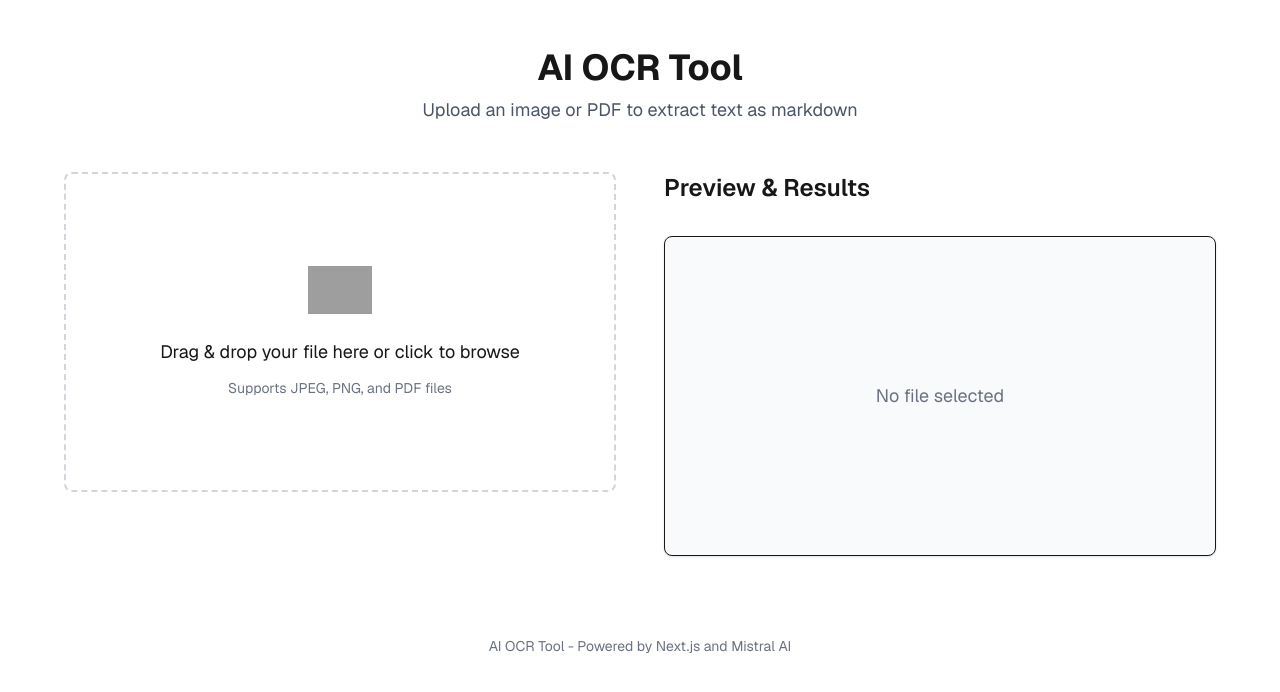
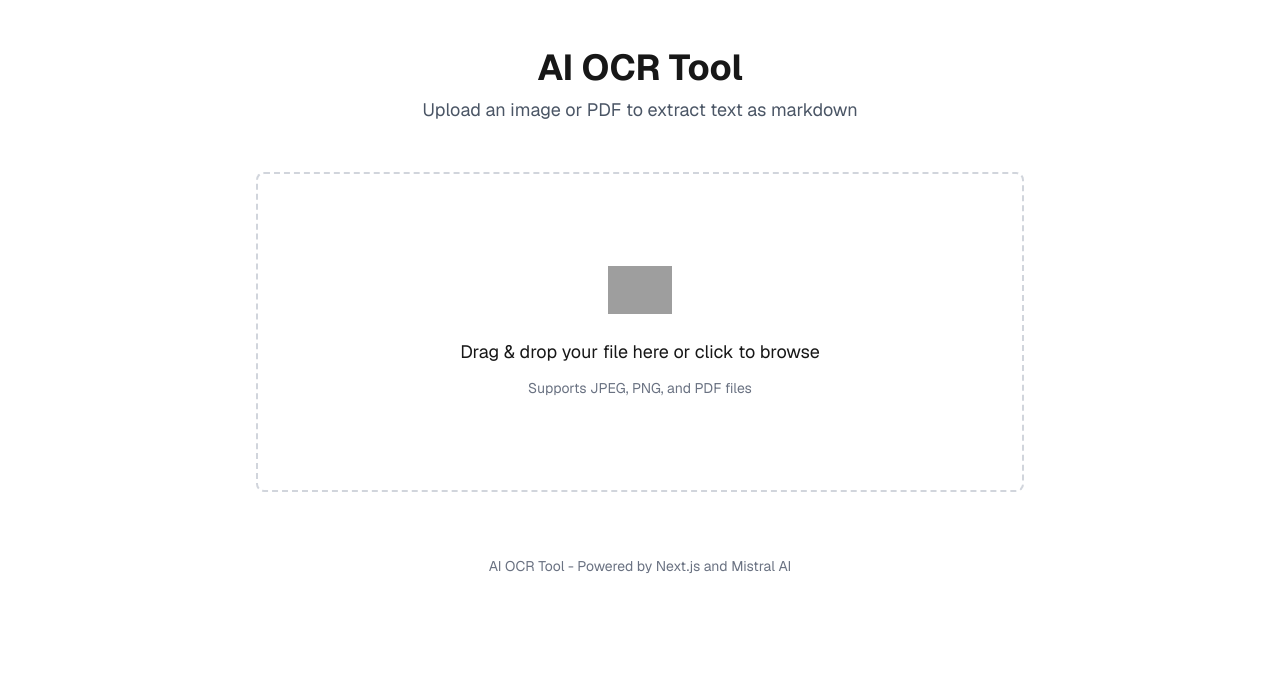
Before and after one commit to laracuentepedro/ai-ocr, a Next.js app: page / in a window 1280 px wide. Shown: the top 692 px of the page. Built offline with nearby package versions, Linux system fonts and the light colour scheme; grey boxes are pictures that could not be loaded.

Commit message:
add toggle for markdown view and implement basic markdown to HTML conversion

```diff
--- a/src/app/page.tsx
+++ b/src/app/page.tsx
@@ -9,6 +9,7 @@ export default function Home() {
   const [isUploading, setIsUploading] = useState(false);
   const [markdownResult, setMarkdownResult] = useState<string | null>(null);
   const [apiError, setApiError] = useState<string | null>(null);
+  const [showRendered, setShowRendered] = useState(true);
 
   const {
     file,
@@ -47,6 +48,10 @@ export default function Home() {
     setApiError(null);
   };
 
+  const toggleMarkdownView = () => {
+    setShowRendered(!showRendered);
+  };
+
   return (
     <div className="min-h-screen p-4 sm:p-6 md:p-8 lg:p-12 font-[family-name:var(--font-geist-sans)]">
       <header className="mb-8 md:mb-12 text-center max-w-3xl mx-auto">
@@ -54,8 +59,8 @@ export default function Home() {
         <p className="text-gray-600 dark:text-gray-400 text-lg">Upload an image or PDF to extract text as markdown</p>
       </header>
 
-      <main className="max-w-6xl mx-auto grid grid-cols-1 lg:grid-cols-2 gap-6 md:gap-8 lg:gap-12">
-        <section className="flex flex-col gap-6 h-full">
+      <main className="max-w-3xl mx-auto flex flex-col gap-6 md:gap-8">
+        <section className="flex flex-col gap-6 w-full">
           <div
             className={`border-2 border-dashed rounded-lg p-6 md:p-8 flex flex-col items-center justify-center min-h-64 md:min-h-80 cursor-pointer transition-colors ${error || apiError ? 'border-red-400 bg-red-50 dark:bg-red-950/20' : 'border-gray-300 hover:border-gray-400 dark:border-gray-700 dark:hover:border-gray-600'}`}
             onDragOver={handleDragOver}
@@ -106,32 +111,36 @@ export default function Home() {
           )}
         </section>
 
-        <section className="flex flex-col gap-4 h-full">
-          <h2 className="text-xl md:text-2xl font-semibold mb-4">Preview & Results</h2>
-
-          {preview ? (
-            <div className="border rounded-lg overflow-hidden mb-4 bg-white dark:bg-gray-800 shadow-sm">
-              <img src={preview} alt="Preview" className="w-full object-contain h-64 md:h-80" />
-            </div>
-          ) : file ? (
-            <div className="border rounded-lg p-6 mb-4 flex items-center justify-center bg-gray-50 dark:bg-gray-900 h-64 md:h-80 shadow-sm">
-              <p className="text-gray-500 text-lg">{file.name} (PDF preview not available)</p>
-            </div>
-          ) : (
-            <div className="border rounded-lg p-6 mb-4 flex items-center justify-center bg-gray-50 dark:bg-gray-900 h-64 md:h-80 shadow-sm">
-              <p className="text-gray-500 text-lg">No file selected</p>
-            </div>
-          )}
-
-          {markdownResult && (
-            <div className="border rounded-lg p-6 bg-white dark:bg-gray-900 shadow-sm">
-              <h3 className="text-lg md:text-xl font-medium mb-3">Extracted Markdown</h3>
-              <div className="bg-gray-50 dark:bg-gray-800 p-4 rounded overflow-auto max-h-64 md:max-h-80 font-mono text-sm whitespace-pre-wrap">
-                {markdownResult}
+        {markdownResult && (
+          <section className="flex flex-col gap-4 w-full">
+            <div className="flex justify-between items-center">
+              <h2 className="text-xl md:text-2xl font-semibold">Extracted Text</h2>
+              <div className="flex items-center gap-2">
+                <span className="text-sm text-gray-600 dark:text-gray-400">
+                  {showRendered ? 'Rendered' : 'Raw'}
+                </span>
+                <button
+                  onClick={toggleMarkdownView}
+                  className="relative inline-flex h-6 w-11 items-center rounded-full bg-gray-200 dark:bg-gray-700"
+                >
+                  <span
+                    className={`${showRendered ? 'translate-x-6' : 'translate-x-1'} inline-block h-4 w-4 transform rounded-full bg-white transition-transform`}
+                  />
+                </button>
               </div>
             </div>
-          )}
-        </section>
+
+            <div className="border rounded-lg p-6 bg-white dark:bg-gray-900 shadow-sm">
+              {showRendered ? (
+                <div className="prose dark:prose-invert max-w-none" dangerouslySetInnerHTML={{ __html: markdownToHtml(markdownResult) }} />
+              ) : (
+                <div className="bg-gray-50 dark:bg-gray-800 p-4 rounded overflow-auto max-h-96 font-mono text-sm whitespace-pre-wrap">
+                  {markdownResult}
+                </div>
+              )}
+            </div>
+          </section>
+        )}
       </main>
 
       <footer className="mt-12 md:mt-16 text-center text-sm text-gray-500 dark:text-gray-400 max-w-3xl mx-auto">
@@ -140,3 +149,29 @@ export default function Home() {
     </div>
   );
 }
+
+// Simple markdown to HTML converter
+function markdownToHtml(markdown: string): string {
+  // This is a very basic implementation
+  // For a real app, you would use a proper markdown parser like marked.js
+  let html = markdown
+    // Headers
+    .replace(/^# (.+)$/gm, '<h1>$1</h1>')
+    .replace(/^## (.+)$/gm, '<h2>$1</h2>')
+    .replace(/^### (.+)$/gm, '<h3>$1</h3>')
+    // Bold
+    .replace(/\*\*(.+?)\*\*/g, '<strong>$1</strong>')
+    // Italic
+    .replace(/\*(.+?)\*/g, '<em>$1</em>')
+    // Lists
+    .replace(/^- (.+)$/gm, '<li>$1</li>')
+    // Paragraphs
+    .replace(/^(?!<[hl]|<li)(.+)$/gm, '<p>$1</p>');
+
+  // Replace consecutive list items with a proper list
+  html = html.replace(/(<li>.+<\/li>\n)+/g, (match) => {
+    return `<ul>${match}</ul>`;
+  });
+
+  return html;
+}
```
